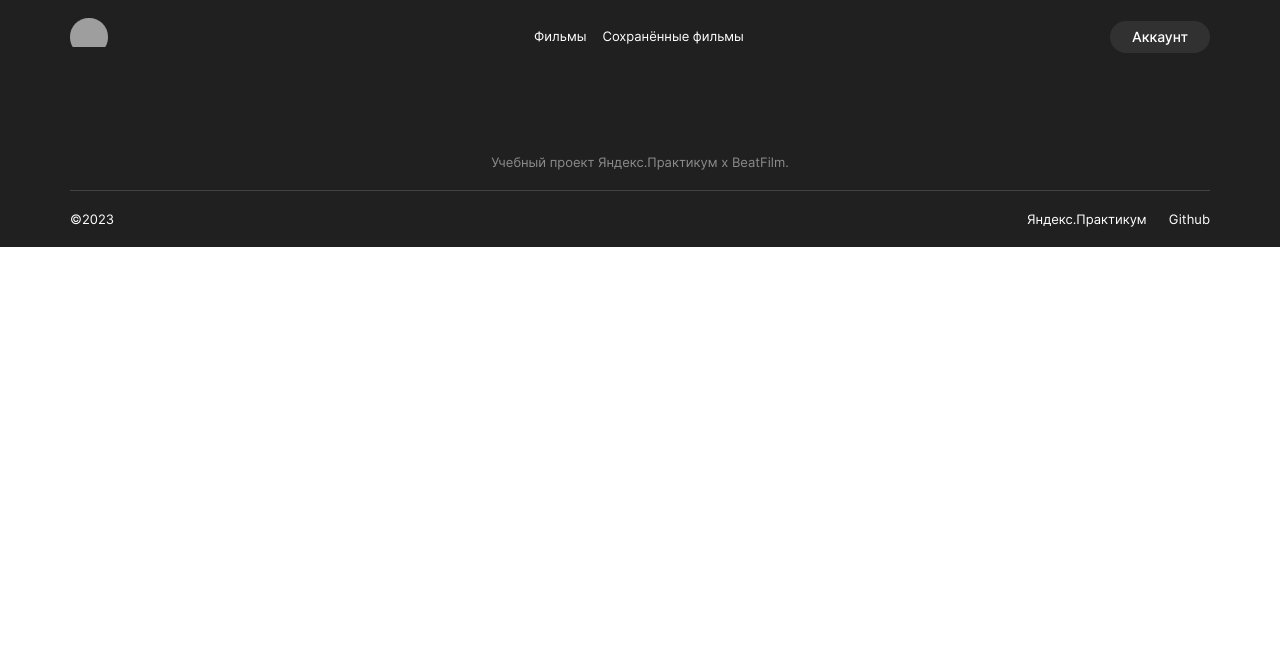
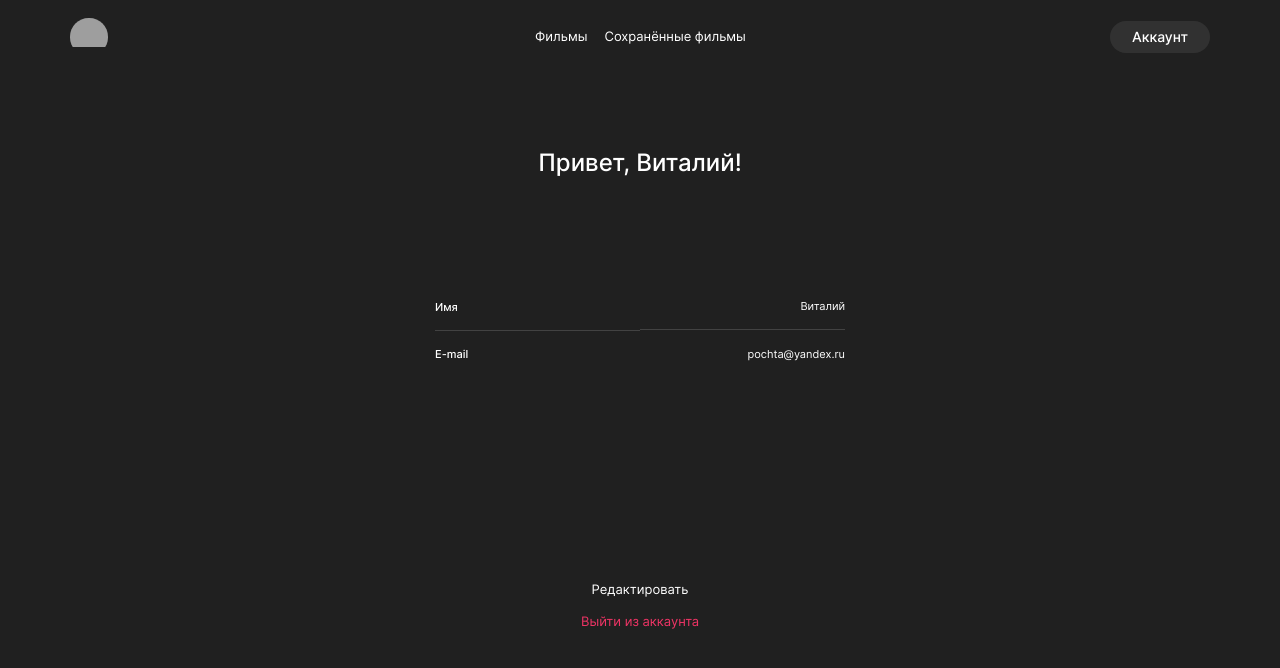
Before and after one commit to Yuliya-Lov/movies-explorer-frontend, a React (Create React App) app: page /profile in a window 1280 px wide. Shown: the top 668 px of the page. Built offline with nearby package versions, Linux system fonts and the light colour scheme; grey boxes are pictures that could not be loaded.

Commit message:
feat: adapt profile

```diff
--- a/src/components/App/App.css
+++ b/src/components/App/App.css
@@ -5,7 +5,7 @@
   flex-direction: column;
   align-items: center;
   color: #FFF;
-  font-family: Inter;
+  font-family: 'Inter', 'Arial', sans-serif;
   font-style: normal;
   line-height: normal;
 }
--- a/src/components/App/App.js
+++ b/src/components/App/App.js
@@ -1,5 +1,5 @@
 import React from 'react';
-import { Route, Routes, useNavigate } from 'react-router-dom';
+import { Route, Routes, useNavigate, useLocation } from 'react-router-dom';
 import './App.css';
 import Header from '../Header/Header.js';
 import Main from '../Main/Main.js';
@@ -12,23 +12,23 @@ import Footer from '../Footer/Footer.js';
 import PopupWithNav from '../PopupWithNav/PopupWithNav.js';
 
 function App() {
+  const location = useLocation();
   const [isLoggedIn, setIsLoggedIn] = React.useState(true);
   const [isMobile, setIsMobile] = React.useState(false);
   const [isPopupWithNavOpen, setIsPopupWithNavOpen] = React.useState(false);
   const isOpen = isPopupWithNavOpen;
+  const [currentUser, setCurrentUser] = React.useState(
+    {
+      name: 'Виталий',
+      email: 'pochta@yandex.ru',
+    })
 
   function handleNavClick() {
-    console.log('handleNavClick')
     setIsPopupWithNavOpen(true);
   }
 
   function closeAllPopups() {
     setIsPopupWithNavOpen(false);
-  }
-
-  function handleOverlayClick(evt) {
-    if (evt.target.classList.contains('popup'))
-      closeAllPopups();
   }
 
   const handleResize = () => {
@@ -39,6 +39,7 @@ function App() {
       setIsPopupWithNavOpen(false);
     }
   };
+
 
   React.useEffect(() => {
     window.addEventListener("resize", handleResize);
@@ -53,11 +54,11 @@ function App() {
         <Route path='/' element={<Main/>}/>
         <Route path='/movies' element={<Movies/>}/>
         <Route path='/saved-movies' element={<SavedMovies/>}/>
-        <Route path='/profile' element={<Profile/>}/>
+        <Route path='/profile' element={<Profile currentUser={currentUser}/>}/>
         <Route path='/signin' element={<Login/>}/>
         <Route path='/signup' element={<Register/>}/>
       </Routes>
-      {isLoggedIn && <Footer />}
+      {isLoggedIn && location.pathname !== '/profile' && <Footer />}
       <PopupWithNav isMobile={isMobile} isOpen={isOpen} onClose={closeAllPopups} />
     </div>
   );
--- a/src/components/Header/Header.js
+++ b/src/components/Header/Header.js
@@ -1,7 +1,6 @@
 import React from 'react';
 import { Link, useNavigate } from 'react-router-dom';
 import './Header.css';
-import logo from '../../images/logo.svg';
 import Navigation from '../Navigation/Navigation.js';
 
 function Header({ isLoggedIn, isMobile, onNavClick }) {
--- a/src/components/Navigation/Navigation.css
+++ b/src/components/Navigation/Navigation.css
@@ -2,7 +2,7 @@
   display: flex;
   align-items: center;
   justify-content: space-between;
-  width: calc(50% + 106px);
+  width: calc(50% + 105px);
 }
 
 .navigation_mobile {
@@ -18,7 +18,7 @@
   display: flex;
   align-items: center;
   justify-content: center;
-  gap: 16px;
+  gap: 17px;
 }
 
 .navigation__movies_mobile {
--- a/src/components/Profile/Profile.css
+++ b/src/components/Profile/Profile.css
@@ -0,0 +1,112 @@
+.profile {
+  box-sizing: border-box;
+  padding-top: 74px;
+  max-width: 410px;
+  width: 100%;
+  min-height: calc(100vh - 74px);
+  display: flex;
+  flex-direction: column;
+  align-items: center;
+}
+
+.profile__greeting {
+  margin: 0;
+  padding: 0;
+  font-size: 24px;
+  font-style: normal;
+  font-weight: 500;
+  line-height: normal;
+}
+
+.profile__info {
+  margin: 107px 0 188px 0;
+  padding: 0;
+  width: 100%;
+  display: grid;
+  grid-template-columns: 1fr 1fr;
+  grid-template-rows: 46px 47px;
+  align-items: center;
+}
+
+.profile__field {
+  margin: 0;
+  padding: 0;
+  width: 100%;
+  height: 100%;
+  font-size: 11px;
+  line-height: normal;
+  display: flex;
+  flex-direction: column;
+  justify-content: center;
+}
+
+.profile__field:nth-child(-n + 2) {
+  border-bottom: 1px solid #424242;
+}
+
+.profile__field_type_key {
+  font-weight: 500;
+  align-self: flex-start;
+}
+
+.profile__field_type_value {
+  font-weight: 400;
+  align-self: flex-end;
+  text-align: end;
+}
+
+.profile__button {
+  margin: 16px 0 0 0;
+  padding: 0;
+  border: none;
+  font-size: 13px;
+  font-weight: 400;
+  line-height: normal;
+  background-color: transparent;
+  cursor: pointer;
+}
+
+.profile__button_type_edit {
+  color: #FFF;
+}
+
+.profile__button:hover {
+  opacity: .8;
+}
+
+.profile__button_type_exit {
+  color: #EE3465;
+}
+
+
+@media screen and (max-width: 790px) {
+  .profile {
+    min-height: calc(100vh - 74px);
+    padding-top: 234px;
+  }
+
+  .profile__info {
+    margin: 81px 0 178px 0;
+  }
+}
+
+@media screen and (max-width: 600px) {
+  .profile {
+    width: calc(100% - 60px);
+  }
+
+}
+
+@media screen and (max-width: 380px) {
+  .profile {
+    padding-top: 70px;
+  }
+
+  .profile__info {
+    margin: 65px 0 347px 0;
+  }
+
+  .profile__button {
+    font-size: 12px;
+  }
+}
--- a/src/components/Profile/Profile.js
+++ b/src/components/Profile/Profile.js
@@ -1,11 +1,19 @@
 import React from 'react';
 import './Profile.css';
 
-function Profile(props) {
+function Profile({ currentUser }) {
   return (
-    <div>
-
-    </div>
+    <section className='profile'>
+      <h2 className='profile__greeting'>Привет, {currentUser.name}!</h2>
+      <div className='profile__info'>
+        <p className='profile__field profile__field_type_key'>Имя</p>
+        <p className='profile__field profile__field_type_value'>{currentUser.name}</p>
+        <p className='profile__field profile__field_type_key'>E-mail</p>
+        <p className='profile__field profile__field_type_value'>{currentUser.email}</p>
+      </div>
+      <button className='profile__button profile__button_type_edit'>Редактировать</button>
+      <button className='profile__button profile__button_type_exit'>Выйти из аккаунта</button>
+    </section>
   );
 }
 
```
